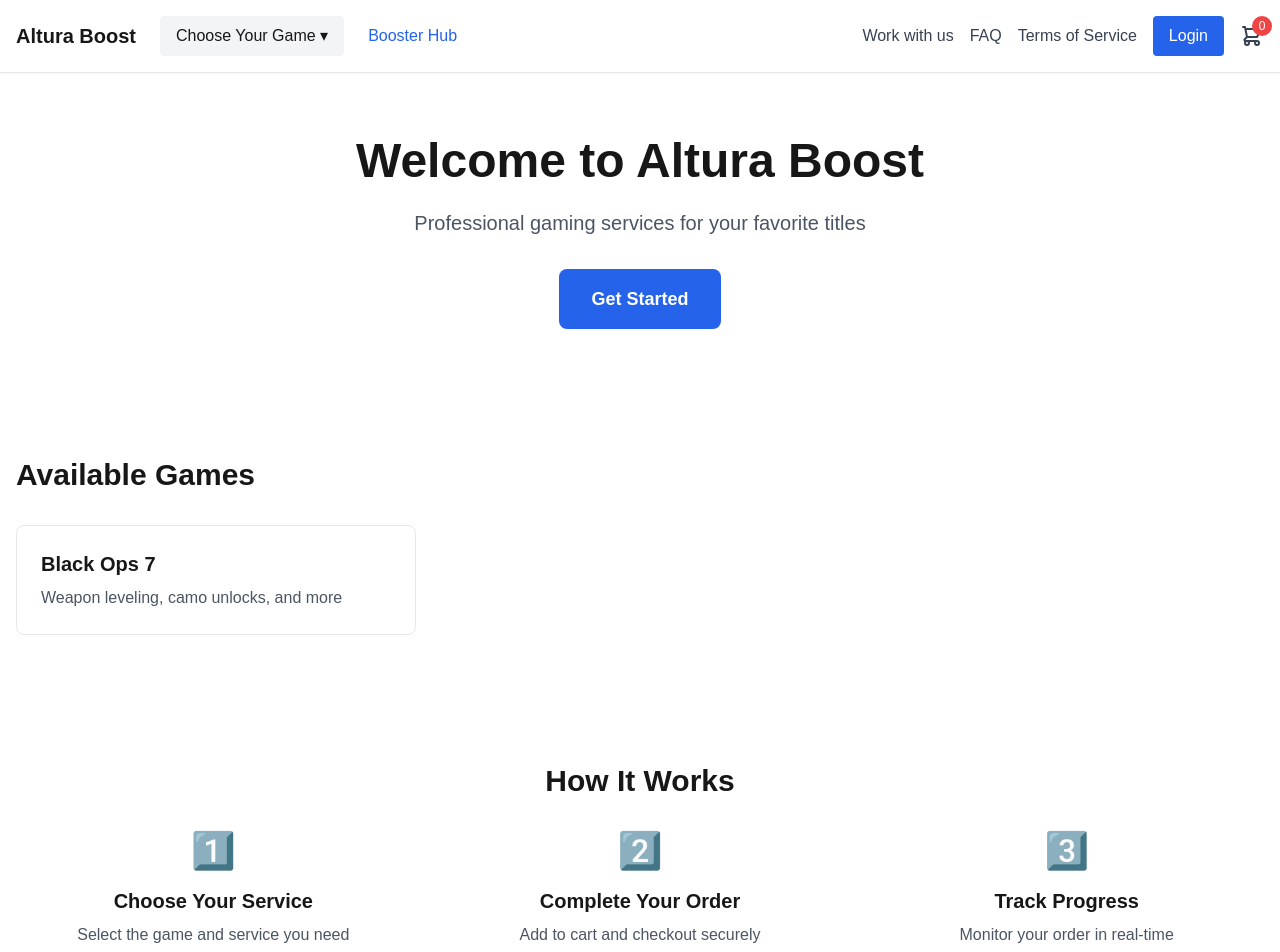
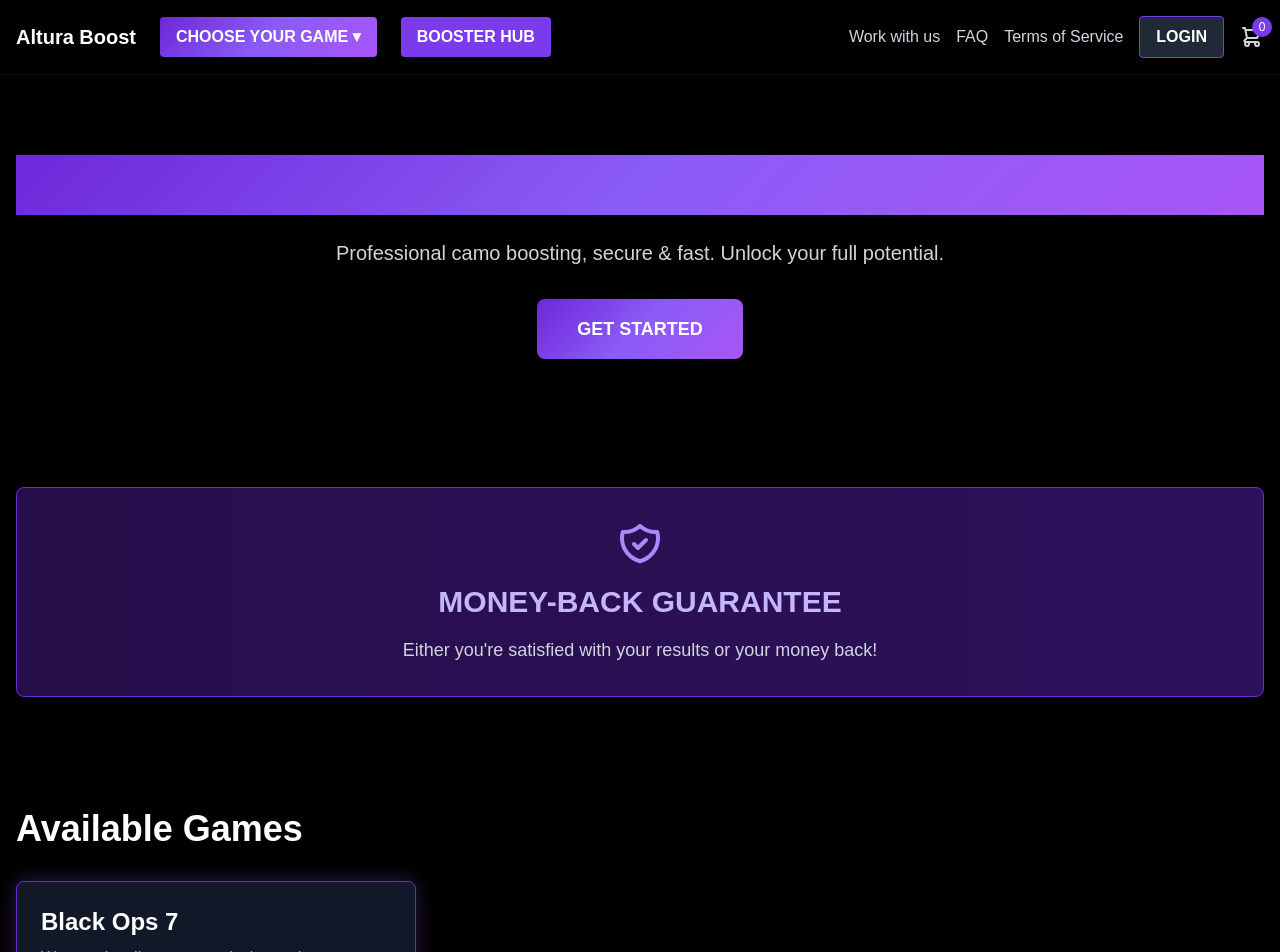
Before and after one commit to rosendot/altura-boost-site, a Next.js app: page / in a window 1280 px wide. Shown: the top 952 px of the page. Built offline with nearby package versions, Linux system fonts and the light colour scheme.

Commit message:
add purple theme to everything

```diff
--- a/src/app/booster/hub/page.tsx
+++ b/src/app/booster/hub/page.tsx
@@ -1,22 +1,22 @@
 export default function BoosterHub() {
   return (
-    <main className="min-h-screen max-w-7xl mx-auto px-4 py-8">
-      <h1 className="text-4xl font-bold mb-8">Booster Hub</h1>
-      <p className="text-gray-600 mb-8">
+    <main className="min-h-screen bg-black max-w-7xl mx-auto px-4 py-8">
+      <h1 className="text-4xl font-bold mb-8 text-white">Booster Hub</h1>
+      <p className="text-gray-400 mb-8">
         Available jobs for qualified boosters
       </p>
 
       {/* Available Jobs List */}
       <div className="space-y-4">
         {/* Sample Job Card - Multiple can be rendered here */}
-        <div className="border rounded-lg p-6 hover:shadow-lg transition">
+        <div className="bg-gray-900 border border-primary-700 rounded-lg p-6 card-glow transition">
           <div className="flex justify-between items-start mb-4">
             <div>
-              <h3 className="text-2xl font-semibold mb-2">Black Ops 7 - Weapon Leveling</h3>
-              <p className="text-gray-600">5 Weapons to Max Level</p>
+              <h3 className="text-2xl font-semibold mb-2 text-white">Black Ops 7 - Weapon Leveling</h3>
+              <p className="text-gray-400">5 Weapons to Max Level</p>
             </div>
             <div className="text-right">
-              <p className="text-3xl font-bold text-green-600 mb-1">$35.00</p>
+              <p className="text-3xl font-bold text-green-400 mb-1">$35.00</p>
               <p className="text-sm text-gray-500">Your payout</p>
             </div>
           </div>
@@ -24,34 +24,34 @@
           <div className="grid grid-cols-1 md:grid-cols-3 gap-4 mb-4">
             <div>
               <p className="text-sm text-gray-500">Service Type</p>
-              <p className="font-semibold">Weapon Leveling</p>
+              <p className="font-semibold text-white">Weapon Leveling</p>
             </div>
             <div>
               <p className="text-sm text-gray-500">Estimated Time</p>
-              <p className="font-semibold">8-10 hours</p>
+              <p className="font-semibold text-white">8-10 hours</p>
             </div>
             <div>
               <p className="text-sm text-gray-500">Weapon Class</p>
-              <p className="font-semibold">Assault Rifles</p>
+              <p className="font-semibold text-white">Assault Rifles</p>
             </div>
           </div>
 
           <div className="mb-4">
             <p className="text-sm text-gray-500 mb-1">Requirements</p>
-            <ul className="list-disc list-inside text-gray-700">
+            <ul className="list-disc list-inside text-gray-300">
               <li>5 weapons to max level</li>
               <li>All attachments unlocked</li>
               <li>Completion within 3 days</li>
             </ul>
           </div>
 
-          <button className="w-full py-3 bg-blue-600 text-white rounded-lg hover:bg-blue-700 transition font-semibold">
-            Accept Job
+          <button className="w-full py-3 gradient-purple text-white rounded-lg hover:opacity-90 transition font-bold">
+            ACCEPT JOB
           </button>
         </div>
 
         {/* Empty State when no jobs available */}
-        <div className="border rounded-lg p-8 text-center text-gray-500">
+        <div className="bg-gray-900 border border-primary-700 rounded-lg p-8 text-center text-gray-400">
           <p className="text-xl mb-2">No jobs available at the moment</p>
           <p>Check back later for new opportunities</p>
         </div>
@@ -60,16 +60,16 @@
       {/* Confirmation Modal Placeholder */}
       {/*
       <div className="fixed inset-0 bg-black bg-opacity-50 flex items-center justify-center">
-        <div className="bg-white rounded-lg p-8 max-w-md">
-          <h3 className="text-2xl font-bold mb-4">Confirm Job Acceptance</h3>
-          <p className="text-gray-600 mb-6">
+        <div className="bg-gray-900 border border-primary-700 rounded-lg p-8 max-w-md">
+          <h3 className="text-2xl font-bold mb-4 text-white">Confirm Job Acceptance</h3>
+          <p className="text-gray-400 mb-6">
             Are you sure you want to accept this job? Once accepted, you'll be responsible for completing it within the estimated timeframe.
           </p>
           <div className="flex gap-4">
-            <button className="flex-1 py-3 bg-gray-200 rounded-lg hover:bg-gray-300 transition">
+            <button className="flex-1 py-3 bg-gray-700 text-white rounded-lg hover:bg-gray-600 transition">
               Cancel
             </button>
-            <button className="flex-1 py-3 bg-blue-600 text-white rounded-lg hover:bg-blue-700 transition">
+            <button className="flex-1 py-3 gradient-purple text-white rounded-lg hover:opacity-90 transition font-bold">
               Yes, Accept
             </button>
           </div>
--- a/src/app/globals.css
+++ b/src/app/globals.css
@@ -3,15 +3,8 @@
 @tailwind utilities;
 
 :root {
-  --background: #ffffff;
-  --foreground: #171717;
-}
-
-@media (prefers-color-scheme: dark) {
-  :root {
-    --background: #0a0a0a;
-    --foreground: #ededed;
-  }
+  --background: #0a0a0a;
+  --foreground: #ededed;
 }
 
 body {
@@ -25,3 +18,21 @@
     text-wrap: balance;
   }
 }
+
+/* Purple gradient backgrounds */
+.gradient-purple {
+  background: linear-gradient(135deg, #6D28D9 0%, #8B5CF6 50%, #A855F7 100%);
+}
+
+.gradient-purple-dark {
+  background: linear-gradient(135deg, #4C1D95 0%, #6D28D9 50%, #7C3AED 100%);
+}
+
+/* Card with purple glow effect */
+.card-glow {
+  box-shadow: 0 0 20px rgba(139, 92, 246, 0.3);
+}
+
+.card-glow:hover {
+  box-shadow: 0 0 30px rgba(139, 92, 246, 0.5);
+}
--- a/src/app/login/page.tsx
+++ b/src/app/login/page.tsx
@@ -1,3 +1,48 @@
 export default function LoginPage() {
-  return <div>Login Page</div>;
+  return (
+    <main className="min-h-screen bg-black flex items-center justify-center px-4 py-8">
+      <div className="max-w-md w-full bg-gray-900 border border-primary-700 rounded-lg p-8 card-glow">
+        <h1 className="text-3xl font-bold mb-6 text-center text-white">Login</h1>
+        <p className="text-gray-400 text-center mb-8">Sign in to your account</p>
+
+        <div className="space-y-4">
+          <div>
+            <label className="block text-sm text-gray-400 mb-2">Email</label>
+            <input
+              type="email"
+              placeholder="Enter your email"
+              className="w-full px-4 py-3 bg-gray-800 border border-primary-700 text-white rounded-lg focus:outline-none focus:border-primary-500 transition"
+            />
+          </div>
+
+          <div>
+            <label className="block text-sm text-gray-400 mb-2">Password</label>
+            <input
+              type="password"
+              placeholder="Enter your password"
+              className="w-full px-4 py-3 bg-gray-800 border border-primary-700 text-white rounded-lg focus:outline-none focus:border-primary-500 transition"
+            />
+          </div>
+
+          <button className="w-full py-3 gradient-purple text-white rounded-lg hover:opacity-90 transition font-bold mt-6">
+            LOGIN
+          </button>
+        </div>
+
+        <div className="mt-6 text-center text-gray-400">
+          <p className="mb-4">Don't have an account?</p>
+          <button className="text-primary-400 hover:text-primary-300 transition font-semibold">
+            Sign Up
+          </button>
+        </div>
+
+        <div className="mt-6 text-center">
+          <p className="text-gray-400 mb-2">Want to become a booster?</p>
+          <button className="text-primary-400 hover:text-primary-300 transition font-semibold">
+            Click Here
+          </button>
+        </div>
+      </div>
+    </main>
+  );
 }
--- a/src/app/page.tsx
+++ b/src/app/page.tsx
@@ -2,55 +2,72 @@
 
 export default function Home() {
   return (
-    <main className="min-h-screen">
+    <main className="min-h-screen bg-black">
       {/* Hero Section */}
-      <section className="max-w-7xl mx-auto px-4 py-16">
+      <section className="max-w-7xl mx-auto px-4 py-20">
         <div className="text-center">
-          <h1 className="text-5xl font-bold mb-6">Welcome to Altura Boost</h1>
-          <p className="text-xl text-gray-600 mb-8">
-            Professional gaming services for your favorite titles
+          <h1 className="text-6xl font-bold mb-6 text-transparent bg-clip-text gradient-purple">
+            DOMINATE EVERY MATCH
+          </h1>
+          <p className="text-xl text-gray-300 mb-8">
+            Professional camo boosting, secure & fast. Unlock your full potential.
           </p>
           <Link
             href="/games/black-ops-7"
-            className="inline-block px-8 py-4 bg-blue-600 text-white text-lg font-semibold rounded-lg hover:bg-blue-700 transition"
+            className="inline-block px-10 py-4 gradient-purple text-white text-lg font-bold rounded-lg hover:opacity-90 transition shadow-lg"
           >
-            Get Started
+            GET STARTED
           </Link>
+        </div>
+      </section>
+
+      {/* Money-Back Guarantee */}
+      <section className="max-w-7xl mx-auto px-4 py-12">
+        <div className="bg-gradient-to-r from-primary-900/50 to-primary-800/50 border border-primary-700 rounded-lg p-8 text-center">
+          <div className="flex justify-center mb-4">
+            <svg className="w-12 h-12 text-primary-400" fill="none" stroke="currentColor" viewBox="0 0 24 24">
+              <path strokeLinecap="round" strokeLinejoin="round" strokeWidth={2} d="M9 12l2 2 4-4m5.618-4.016A11.955 11.955 0 0112 2.944a11.955 11.955 0 01-8.618 3.04A12.02 12.02 0 003 9c0 5.591 3.824 10.29 9 11.622 5.176-1.332 9-6.03 9-11.622 0-1.042-.133-2.052-.382-3.016z" />
+            </svg>
+          </div>
+          <h2 className="text-3xl font-bold mb-4 text-primary-300">MONEY-BACK GUARANTEE</h2>
+          <p className="text-gray-300 text-lg">
+            Either you're satisfied with your results or your money back!
+          </p>
         </div>
       </section>
 
       {/* Featured Games */}
       <section className="max-w-7xl mx-auto px-4 py-16">
-        <h2 className="text-3xl font-bold mb-8">Available Games</h2>
+        <h2 className="text-4xl font-bold mb-8 text-white">Available Games</h2>
         <div className="grid grid-cols-1 md:grid-cols-2 lg:grid-cols-3 gap-6">
           <Link
             href="/games/black-ops-7"
-            className="border rounded-lg p-6 hover:shadow-lg transition"
+            className="bg-gray-900 border border-primary-700 rounded-lg p-6 hover:border-primary-500 card-glow transition"
           >
-            <h3 className="text-xl font-semibold mb-2">Black Ops 7</h3>
-            <p className="text-gray-600">Weapon leveling, camo unlocks, and more</p>
+            <h3 className="text-2xl font-semibold mb-2 text-white">Black Ops 7</h3>
+            <p className="text-gray-400">Weapon leveling, camo unlocks, and more</p>
           </Link>
         </div>
       </section>
 
       {/* How It Works */}
       <section className="max-w-7xl mx-auto px-4 py-16">
-        <h2 className="text-3xl font-bold mb-8 text-center">How It Works</h2>
+        <h2 className="text-4xl font-bold mb-12 text-center text-white">How It Works</h2>
         <div className="grid grid-cols-1 md:grid-cols-3 gap-8">
-          <div className="text-center">
-            <div className="text-4xl mb-4">1️⃣</div>
-            <h3 className="text-xl font-semibold mb-2">Choose Your Service</h3>
-            <p className="text-gray-600">Select the game and service you need</p>
+          <div className="bg-gray-900 border border-primary-700 rounded-lg p-8 text-center card-glow">
+            <div className="text-5xl mb-4 text-primary-400 font-bold">1</div>
+            <h3 className="text-xl font-semibold mb-3 text-white">Choose Your Service</h3>
+            <p className="text-gray-400">Select the game and service you need</p>
           </div>
-          <div className="text-center">
-            <div className="text-4xl mb-4">2️⃣</div>
-            <h3 className="text-xl font-semibold mb-2">Complete Your Order</h3>
-            <p className="text-gray-600">Add to cart and checkout securely</p>
+          <div className="bg-gray-900 border border-primary-700 rounded-lg p-8 text-center card-glow">
+            <div className="text-5xl mb-4 text-primary-400 font-bold">2</div>
+            <h3 className="text-xl font-semibold mb-3 text-white">Complete Your Order</h3>
+            <p className="text-gray-400">Add to cart and checkout securely</p>
           </div>
-          <div className="text-center">
-            <div className="text-4xl mb-4">3️⃣</div>
-            <h3 className="text-xl font-semibold mb-2">Track Progress</h3>
-            <p className="text-gray-600">Monitor your order in real-time</p>
+          <div className="bg-gray-900 border border-primary-700 rounded-lg p-8 text-center card-glow">
+            <div className="text-5xl mb-4 text-primary-400 font-bold">3</div>
+            <h3 className="text-xl font-semibold mb-3 text-white">Track Progress</h3>
+            <p className="text-gray-400">Monitor your order in real-time</p>
           </div>
         </div>
       </section>
--- a/src/components/Navbar.tsx
+++ b/src/components/Navbar.tsx
@@ -2,54 +2,54 @@
 
 export default function Navbar() {
   return (
-    <nav className="w-full p-4 border-b bg-white shadow-sm">
+    <nav className="w-full p-4 border-b border-primary-900/20 bg-black/90 backdrop-blur-sm shadow-lg">
       <div className="max-w-7xl mx-auto flex items-center justify-between">
         {/* Left side - Logo and Game Selector */}
         <div className="flex items-center gap-6">
-          <Link href="/" className="font-bold text-xl">
+          <Link href="/" className="font-bold text-xl text-white hover:text-primary-400 transition">
             Altura Boost
           </Link>
 
           {/* Game Selector Dropdown */}
           <div className="relative group">
-            <button className="px-4 py-2 bg-gray-100 rounded hover:bg-gray-200 transition">
-              Choose Your Game ▾
+            <button className="px-4 py-2 gradient-purple text-white rounded hover:opacity-90 transition font-semibold">
+              CHOOSE YOUR GAME ▾
             </button>
-            <div className="absolute left-0 mt-2 w-48 bg-white border rounded shadow-lg opacity-0 invisible group-hover:opacity-100 group-hover:visible transition-all">
-              <Link href="/games/black-ops-7" className="block px-4 py-2 hover:bg-gray-100">
+            <div className="absolute left-0 mt-2 w-48 bg-gray-900 border border-primary-700 rounded shadow-xl opacity-0 invisible group-hover:opacity-100 group-hover:visible transition-all z-50">
+              <Link href="/games/black-ops-7" className="block px-4 py-2 text-white hover:bg-primary-700 transition">
                 Black Ops 7
               </Link>
             </div>
           </div>
 
           {/* Booster Hub Link (visible to boosters only) */}
-          <Link href="/booster/hub" className="text-blue-600 hover:underline">
-            Booster Hub
+          <Link href="/booster/hub" className="px-4 py-2 bg-primary-600 text-white rounded hover:bg-primary-700 transition font-semibold">
+            BOOSTER HUB
           </Link>
         </div>
 
         {/* Right side - Info buttons, Login, Cart */}
         <div className="flex items-center gap-4">
-          <Link href="/work-with-us" className="text-gray-700 hover:text-gray-900">
+          <Link href="/work-with-us" className="text-gray-300 hover:text-primary-400 transition">
             Work with us
           </Link>
-          <Link href="/faq" className="text-gray-700 hover:text-gray-900">
+          <Link href="/faq" className="text-gray-300 hover:text-primary-400 transition">
             FAQ
           </Link>
-          <Link href="/terms" className="text-gray-700 hover:text-gray-900">
+          <Link href="/terms" className="text-gray-300 hover:text-primary-400 transition">
             Terms of Service
           </Link>
 
-          <Link href="/login" className="px-4 py-2 bg-blue-600 text-white rounded hover:bg-blue-700 transition">
-            Login
+          <Link href="/login" className="px-4 py-2 bg-gray-800 text-white border border-primary-600 rounded hover:bg-primary-600 transition font-semibold">
+            LOGIN
           </Link>
 
           {/* Cart Icon */}
           <Link href="/cart" className="relative">
-            <svg className="w-6 h-6 text-gray-700" fill="none" stroke="currentColor" viewBox="0 0 24 24">
+            <svg className="w-6 h-6 text-gray-300 hover:text-primary-400 transition" fill="none" stroke="currentColor" viewBox="0 0 24 24">
               <path strokeLinecap="round" strokeLinejoin="round" strokeWidth={2} d="M3 3h2l.4 2M7 13h10l4-8H5.4M7 13L5.4 5M7 13l-2.293 2.293c-.63.63-.184 1.707.707 1.707H17m0 0a2 2 0 100 4 2 2 0 000-4zm-8 2a2 2 0 11-4 0 2 2 0 014 0z" />
             </svg>
-            <span className="absolute -top-2 -right-2 bg-red-500 text-white text-xs rounded-full w-5 h-5 flex items-center justify-center">
+            <span className="absolute -top-2 -right-2 bg-primary-600 text-white text-xs rounded-full w-5 h-5 flex items-center justify-center">
               0
             </span>
           </Link>
--- a/tailwind.config.ts
+++ b/tailwind.config.ts
@@ -11,6 +11,24 @@
       colors: {
         background: "var(--background)",
         foreground: "var(--foreground)",
+        primary: {
+          DEFAULT: "#8B5CF6", // Purple 500
+          50: "#F5F3FF",
+          100: "#EDE9FE",
+          200: "#DDD6FE",
+          300: "#C4B5FD",
+          400: "#A78BFA",
+          500: "#8B5CF6",
+          600: "#7C3AED",
+          700: "#6D28D9",
+          800: "#5B21B6",
+          900: "#4C1D95",
+        },
+        accent: {
+          DEFAULT: "#A855F7", // Purple 400
+          light: "#C084FC",
+          dark: "#9333EA",
+        },
       },
     },
   },
```
Also changed, not shown: src/app/booster/jobs/page.tsx (+48 -48 lines), src/app/booster/page.tsx (+6 -1 lines), src/app/cart/page.tsx (+17 -17 lines), src/app/faq/page.tsx (+13 -13 lines), src/app/terms/page.tsx (+32 -32 lines), src/app/work-with-us/page.tsx (+28 -28 lines).
